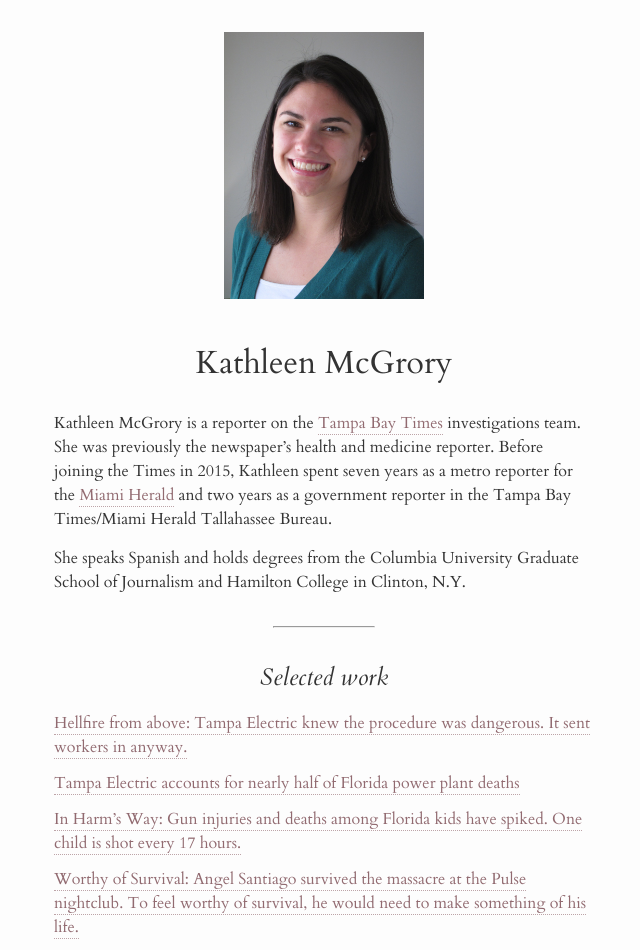
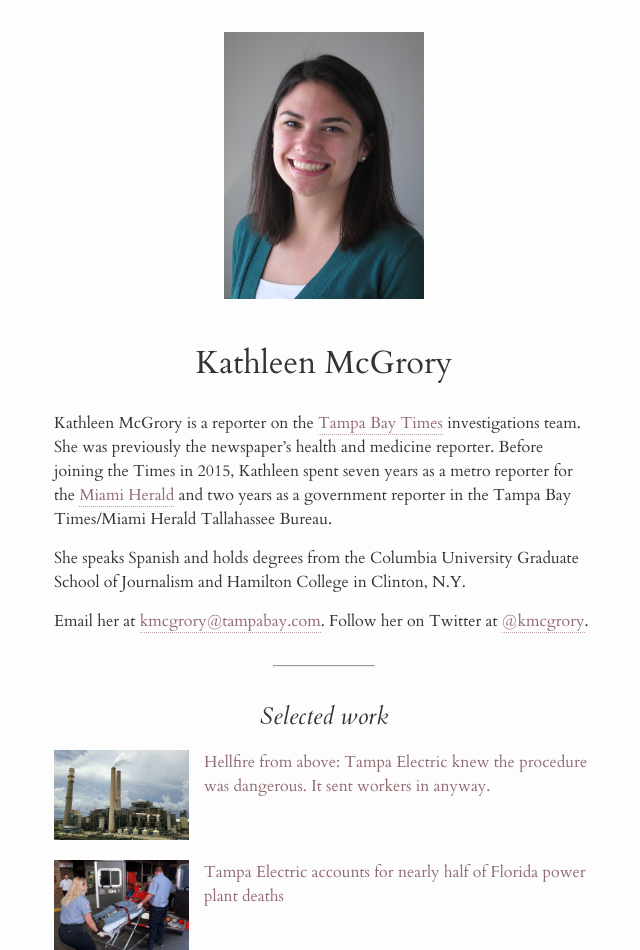
Before and after one commit to kmcgrory/kmcgrory.github.io, a Jekyll site: the page built from index.md, in a window 1280 px wide. Shown: the top 950 px of the page, without its empty margins (316-956 px from the left). Built offline with Jekyll 4.4.1, drawn with Linux system fonts in a browser that asks for light colours; our own code applies the rules of GitHub Pages for plain Markdown files; grey boxes are pictures that could not be loaded.

Commit message:
add photos

```diff
--- a/_includes/footer.html
+++ /dev/null
@@ -1,3 +0,0 @@
-<footer>
-
-</footer>
--- a/_layouts/default.html
+++ b/_layouts/default.html
@@ -7,13 +7,11 @@
 
     <div class="page-content">
       <div class="wrapper">
-        <img src="img/mcgrory.jpg"/>
+        <img class="top" src="img/mcgrory.jpg"/>
         {{ content }}
       </div>
     </div>
 
-    {% include footer.html %}
-
   </body>
 
 </html>
--- a/_sass/_base.scss
+++ b/_sass/_base.scss
@@ -49,6 +49,9 @@ ul, ol, dl, figure,
  * Images
  */
 img {
+    max-width: 100%;
+}
+img.top {
     display: block;
     max-width: 200px;
     margin: auto;
@@ -78,7 +81,28 @@ ul, ol {
 }
 
 li {
-    margin-bottom: 0.75rem;
+    margin-bottom: 1.25rem;
+    img, a {
+        display: inline-block;
+        vertical-align: top;
+    }
+    img {
+        width: 25%;
+    }
+    a {
+        width: 71%;
+        border-bottom: none;
+        padding-left: 2%;
+    }
+    @media (max-width: 400px) {
+        img, a {
+            width: 100%;
+        }
+        a {
+            padding-left: 0;
+            padding-top: 0.5rem;
+        }
+    }
     > ul,
     > ol {
          margin-bottom: 0;
--- a/index.md
+++ b/index.md
@@ -1,5 +1,25 @@
 ---
 layout: default
+
+stories:
+- hed: 'Hellfire from above: Tampa Electric knew the procedure was dangerous. It sent workers in anyway.'
+  url: 'http://www.tampabay.com/projects/2017/investigations/tampa-electric/big-bend-hellfire-from-above/'
+  img: 'hellfire.jpg'
+- hed: 'Tampa Electric accounts for nearly half of Florida power plant deaths'
+  url: 'http://www.tampabay.com/news/publicsafety/teco-accounts-for-nearly-half-of-florida-power-plant-deaths-data-shows/2329687'
+  img: 'teco.jpg'
+- hed: 'In Harm’s Way: Gun injuries and deaths among Florida kids have spiked. One child is shot every 17 hours.'
+  url: 'http://www.tampabay.com/projects/2017/special-report/florida-guns-children-deaths-harms-way/'
+  img: 'harms.jpg'
+- hed: 'Worthy of Survival: Angel Santiago survived the massacre at the Pulse nightclub. To feel worthy of survival, he would need to make something of his life.'
+  url: 'http://www.tampabay.com/projects/2016/features/pulse-shooting-survivor-angel-santiago-recovery/'
+  img: 'pulse.jpg'
+- hed: 'Criticized for HIV spike, Florida takes hundreds of cases off the books'
+  url: 'http://www.tampabay.com/news/health/criticized-for-hiv-spike-florida-takes-hundreds-of-cases-off-the-books/2270876'
+  img: 'hiv.jpg'
+- hed: 'Field of Dakota Dreams: A group of football players from Miami ventured to rural North Dakota in pursuit of a college education — and a new life.'
+  url: 'http://media.miamiherald.com/static/media/projects/2013/field-of-dakota-dreams/'
+  img: 'dakota.jpg'
 ---
 
 # Kathleen McGrory
@@ -8,13 +28,12 @@ Kathleen McGrory is a reporter on the [Tampa Bay Times](http://tampabay.com) inv
 
 She speaks Spanish and holds degrees from the Columbia University Graduate School of Journalism and Hamilton College in Clinton, N.Y.
 
+Email her at [kmcgrory@tampabay.com](mailto:kmcgrory@tampabay.com). Follow her on Twitter at [@kmcgrory](http://twitter.com/kmcgrory).
+
 ---
 
 ## Selected work
 
-- [Hellfire from above: Tampa Electric knew the procedure was dangerous. It sent workers in anyway.](http://www.tampabay.com/projects/2017/investigations/tampa-electric/big-bend-hellfire-from-above/)
-- [Tampa Electric accounts for nearly half of Florida power plant deaths](http://www.tampabay.com/news/publicsafety/teco-accounts-for-nearly-half-of-florida-power-plant-deaths-data-shows/2329687)
-- [In Harm’s Way: Gun injuries and deaths among Florida kids have spiked. One child is shot every 17 hours.](http://www.tampabay.com/projects/2017/special-report/florida-guns-children-deaths-harms-way/)
-- [Worthy of Survival: Angel Santiago survived the massacre at the Pulse nightclub. To feel worthy of survival, he would need to make something of his life.](http://www.tampabay.com/projects/2016/features/pulse-shooting-survivor-angel-santiago-recovery/)
-- [Criticized for HIV spike, Florida takes hundreds of cases off the books](http://www.tampabay.com/news/health/criticized-for-hiv-spike-florida-takes-hundreds-of-cases-off-the-books/2270876)
-- [Field of Dakota Dreams: A group of football players from Miami ventured to rural North Dakota in pursuit of a college education — and a new life.](http://media.miamiherald.com/static/media/projects/2013/field-of-dakota-dreams/)
+{% for story in page.stories %}
+- ![ ](img/{{story.img}}) [{{story.hed}}]({{story.url}})
+{% endfor %}
```
Also changed, not shown: img/dakota.jpg (added), img/hellfire.jpg (added), img/hiv.jpg (added), img/pulse.jpg (added), img/teco.jpg (added), 1 other file.
